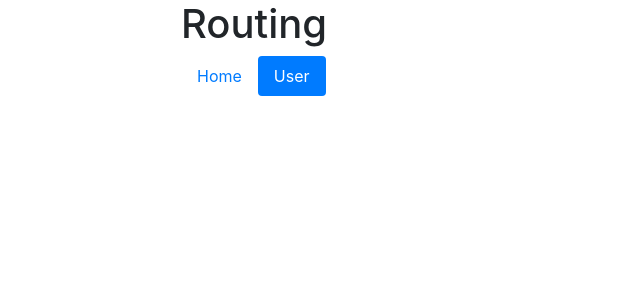
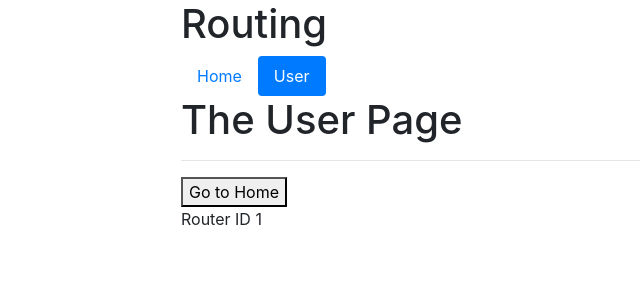
Before and after one commit to kratos619/vueapp, a Vue app: page /user/1 in a window 1280 px wide. Shown: the top 300 px of the page, without its empty margins (189-829 px from the left). Built offline with nearby package versions, Linux system fonts and the light colour scheme; what vue-resource would draw is missing.

Commit message:
parameter data reading

```diff
--- a/src/components/user/User.vue
+++ b/src/components/user/User.vue
@@ -3,11 +3,17 @@
     <h1>The User Page</h1>
     <hr>
     <button v-on:click="navigateToHome">Go to Home</button>
+    <p>Router ID {{id}}</p>
   </div>
 </template>
 
 <script>
 export default {
+  data() {
+    return {
+      id: this.$route.params.id
+    };
+  },
   methods: {
     navigateToHome() {
       this.$router.push("/");
--- a/src/routes.js
+++ b/src/routes.js
@@ -1,7 +1,7 @@
 import User from './components/user/User.vue'
 import Home from './components/Home.vue'
 export const routes = [{
-    path: '/user',
+    path: '/user/:id',
     component: User
   },
   {
```
